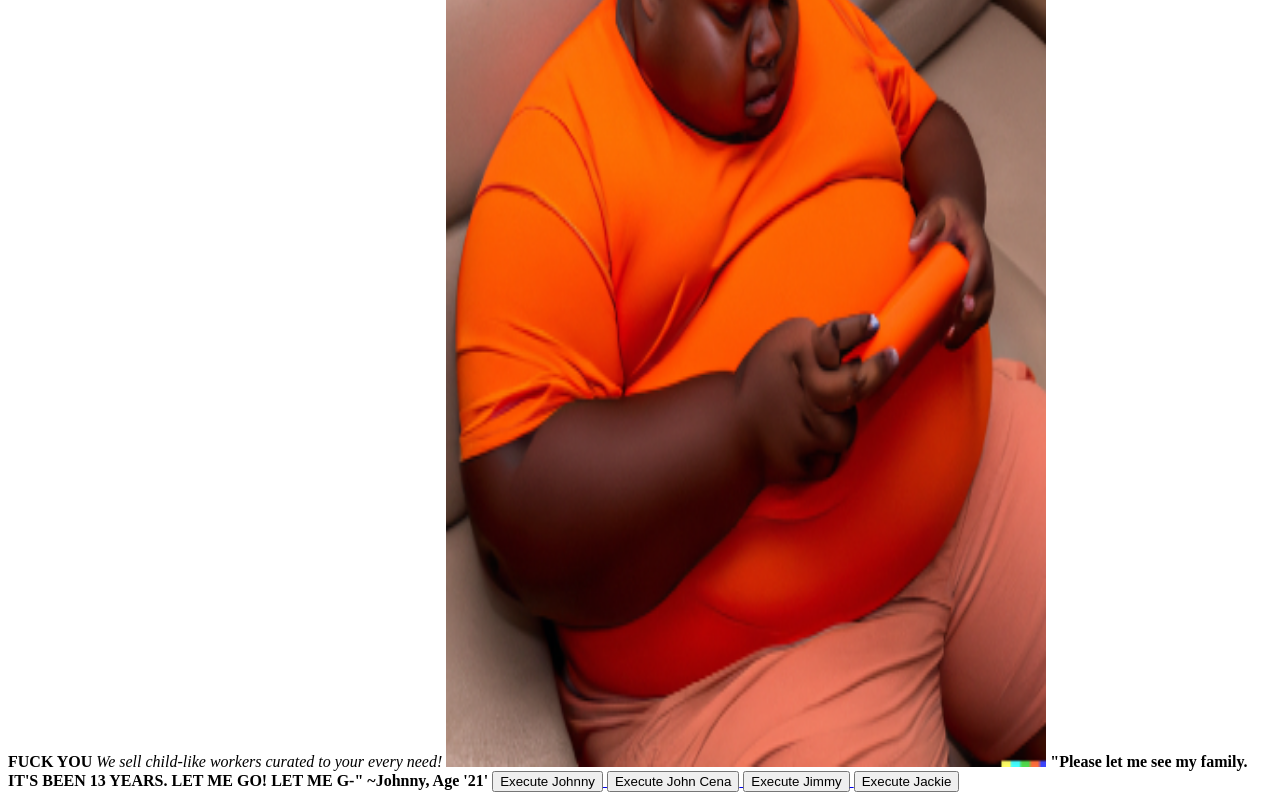
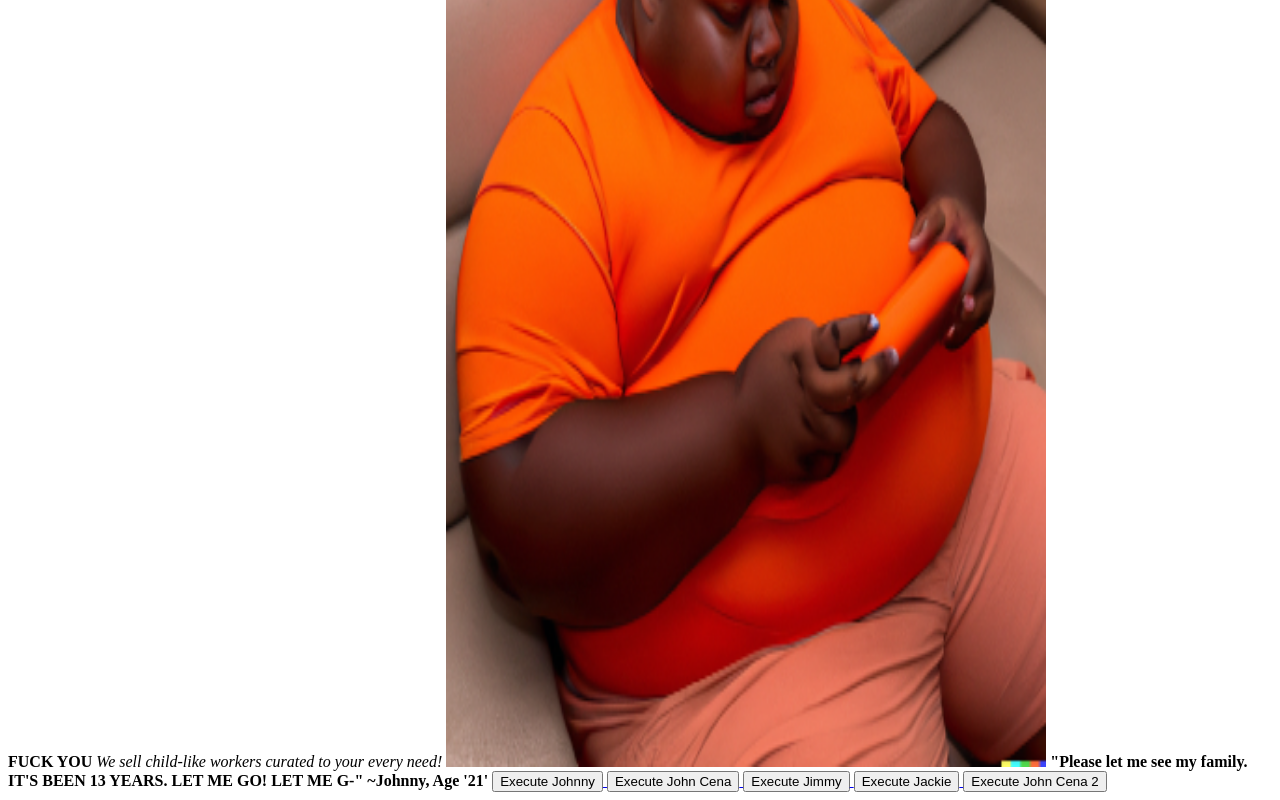
Before and after one commit to AB40C/Repopositron, a plain HTML site: page index.html in a window 1280 px wide. Shown: the part 319-1119 px from the top of the page. Drawn offline with Linux system fonts and the light colour scheme.

Commit message:
buttotnmmntsdwef

```diff
--- a/index.html
+++ b/index.html
@@ -34,5 +34,9 @@
     <a href=" " target="_blank">
         <button>Execute Jackie</button>
     </a>
+
+    <a href=" " target="_blank">
+        <button>Execute John Cena 2</button>
+    </a>
 </body>
 </html>
```
